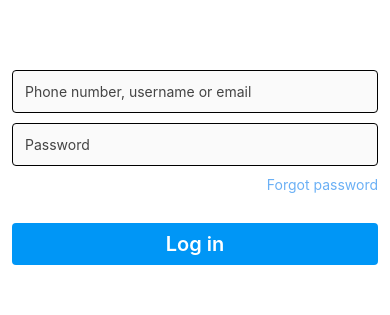
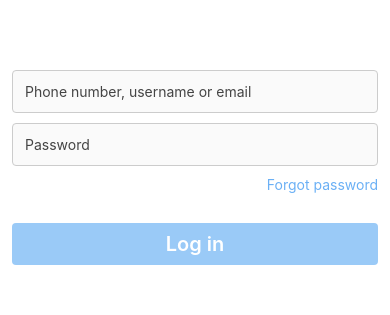
Before and after one commit to jztimm/Insta-clone-react-native, a React Native app: screen /LoginScreen in a window 390 px wide. Shown: the part 220-535 px from the top of the page. Built offline with nearby package versions, Linux system fonts and the light colour scheme.

Commit message:
Finished Login screen

```diff
--- a/components/loginScreen/LoginForm.js
+++ b/components/loginScreen/LoginForm.js
@@ -1,10 +1,36 @@
-import { View, Text, TextInput, Button, StyleSheet, Pressable, TouchableOpacity } from 'react-native'
-import React from 'react'
+import { View, Text, TextInput, StyleSheet, Pressable, TouchableOpacity } from 'react-native'
+import React, {useState} from 'react'
+import {Formik} from 'formik'
+import * as Yup from 'yup'
+import Validator from 'email-validator'
+
 
 const LoginForm = () => {
+
+  const LoginFormSchema = Yup.object().shape({
+    email: Yup.string().email().required('An email is required'),
+    password: Yup.string().required().min(6, 'Your password has to have at least 8 characters')
+  })
+
   return (
     <View style={styles.wrapper}>
-      <View style={styles.inputField}>
+      <Formik
+        initialValues={{email: '', password: ''}}
+        onSubmit={(values) => {
+          console.log(values)
+        }}
+        validationSchema={LoginFormSchema}
+        validateOnMount={true}
+      >
+        {({handleChange, handleBlur, handleSubmit, values, isValid}) =>
+        (
+          <>
+            <View
+              style={[
+                styles.inputField,
+                {borderColor: values.email.length < 1 || Validator.validate(values.email) ? '#ccc' : 'red'}
+              ]}
+            >
               <TextInput
                 placeholderTextColor='#444'
                 placeholder='Phone number, username or email'
@@ -12,10 +38,16 @@
                 keyboardType='email-address'
                 textContentType='emailAddress'
                 autoFocus={true}
+                onChangeText={handleChange('email')}
+                onBlur={handleBlur('email')}
+                value={values.email}
               />
             </View>
 
-      <View style={styles.inputField}>
+            <View style={[
+                styles.inputField,
+                {borderColor: 1 > values.password.length || values.password.length > 5 ? '#ccc' : 'red'}
+              ]}>
               <TextInput
                 placeholderTextColor='#444'
                 placeholder='Password'
@@ -23,13 +55,20 @@
                 autoCorrect={false}
                 secureTextEntry={true}
                 textContentType='password'
+                onChangeText={handleChange('password')}
+                onBlur={handleBlur('password')}
+                value={values.password}
               />
             </View>
             <View style={{alignItems: 'flex-end', marginBottom: 30}}>
               <Text style={{color: '#6BB0F5'}}>Forgot password</Text>
             </View>
 
-      <Pressable titleSize={20} style={styles.button}>
+            <Pressable
+              titleSize={20}
+              style={styles.button(isValid)}
+              onPress={handleSubmit}
+            >
               <Text style={styles.buttonText}>Log in</Text>
             </Pressable>
 
@@ -41,6 +80,9 @@
                 </Text>
               </TouchableOpacity>
             </View>
+          </>
+        )}
+      </Formik>
     </View>
   )
 }
@@ -58,13 +100,13 @@
     borderWidth: 1,
   },
 
-  button: {
-    backgroundColor: '#0096F6',
+  button: isValid => ({
+    backgroundColor: isValid ? '#0096F6' : '#9ACAF7',
     alignItems: 'center',
     justifyContent: 'center',
     minHeight: 42,
     borderRadius: 4
-  },
+  }),
 
   buttonText: {
     fontWeight: '600',
--- a/package.json
+++ b/package.json
@@ -2,6 +2,7 @@
   "dependencies": {
     "@react-navigation/native": "^6.0.8",
     "@react-navigation/stack": "^6.1.1",
+    "email-validator": "^2.0.4",
     "expo": "^44.0.0",
     "formik": "^2.2.9",
     "react": "17.0.1",
```
Also changed, not shown: 1 other file (tests, documents, lock files or other folders). Lines whose indentation alone changed are shown as unchanged.
